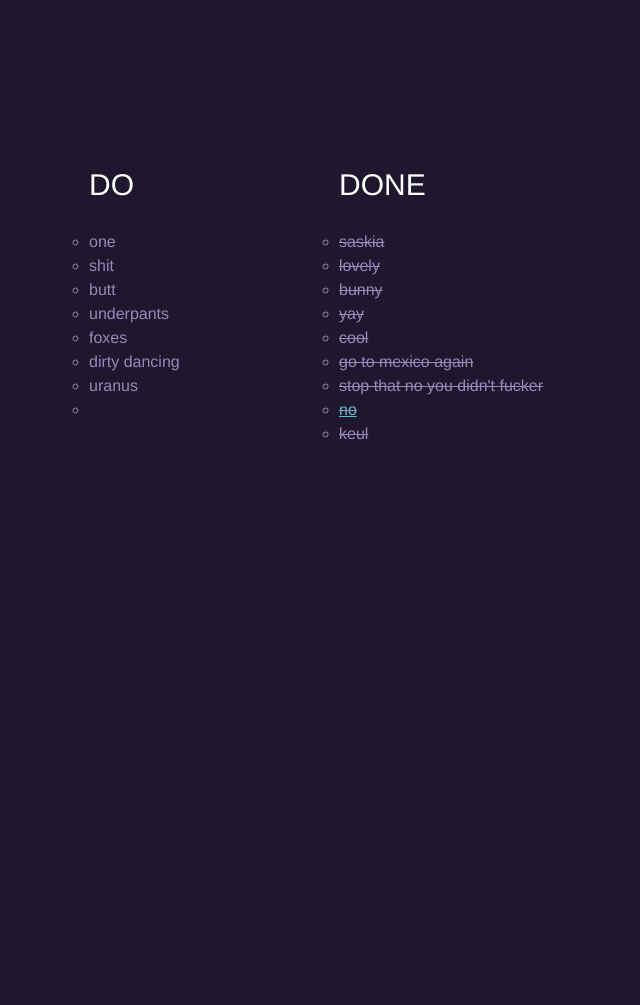
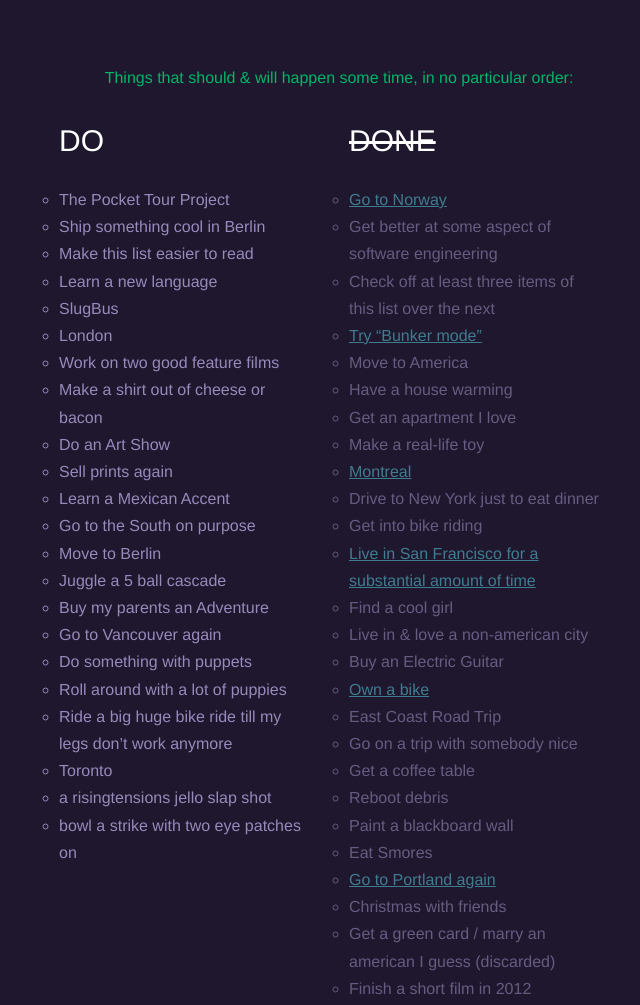
Before and after one commit to psql/future, a plain HTML site: page index.html in a window 1280 px wide. Shown: the whole page, without its empty margins (301-941 px from the left). Before the commit the page ends 800 px from the top, so only its background shows below. Drawn offline with nearby package versions, Linux system fonts and the light colour scheme.

Commit message:
Main styles

```diff
--- a/index.html
+++ b/index.html
@@ -8,17 +8,17 @@
 	<script type="text/javascript">
 		// LOAD file and split line by line and append divs
 		$.get('Do.txt', function(data) {
-	    	var lines = data.split("\n");
+	    	var DoLines = data.split("\n");
 
-		    $.each(lines, function(n, elem) {
+		    $.each(DoLines, function(n, elem) {
 		       $('#Do').append('<li>' + elem + '</li>');
 		    });
 		});
 
 		$.get('Done.txt', function(data) {
-	    	var lines = data.split("\n");
+	    	var DoneLines = data.split("\n");
 
-		    $.each(lines, function(n, elem) {
+		    $.each(DoneLines, function(n, elem) {
 		       $('#Done').append('<li>' + elem + '</li>');
 		    });
 		});
@@ -30,7 +30,13 @@
 </head>
 
 <body>
-	<div id="lists">
+	<div id="main">
+
+		<div id="info"
+			<p>Things that should &amp; will happen some time, in no particular order:</p>
+		</div>
+
+
 		<section id="left">
 			<h1>Do</h1>
 			<ul id='Do'></ul>
--- a/style.scss
+++ b/style.scss
@@ -12,17 +12,17 @@ body {
 }
 
 
-#lists {
-	width: 500px;
-	padding: 20px;
-	margin: 150px auto ;
+#main{
+	width: 600px;
 	display: block;
+	margin: 50px auto;
 
 	section {
 
 		display: block;
 		float: left;
 		width: 250px;
+		padding: 20px;
 
 		h1 {
 			color: #fff;
@@ -33,7 +33,10 @@ body {
 		ul {
 			list-style-type: circle;
 			margin-top: 30px;
-			line-height: 150%;
+			line-height: 170%;
+			width: 250px;
+			margin-right: 80px;
+			padding-bottom: 100px;
 		}
 	}
 
@@ -41,14 +44,29 @@ body {
 		a {
 			color: #57BFD1;
 			-webkit-transition: all 0.2s ease-in;
-
+			display: block;
+			width: 250px;
 			&:hover{
 				color: #fff;
 			}
 		}
 	}
 
-	#Done li{
+	#right h1{
 		text-decoration: line-through;
 	}
+
+	#Done li{
+		opacity: 0.6;
+	}
 }
+
+
+#info{
+	margin: 0 auto;
+	display: block;
+	width: 600px;
+	text-align: center;
+	color: #00B668;
+	padding: 20px 0;
+}
```
Also changed, not shown: Do.txt, Done.txt, reset.min.css, style.css, style.min.css.
